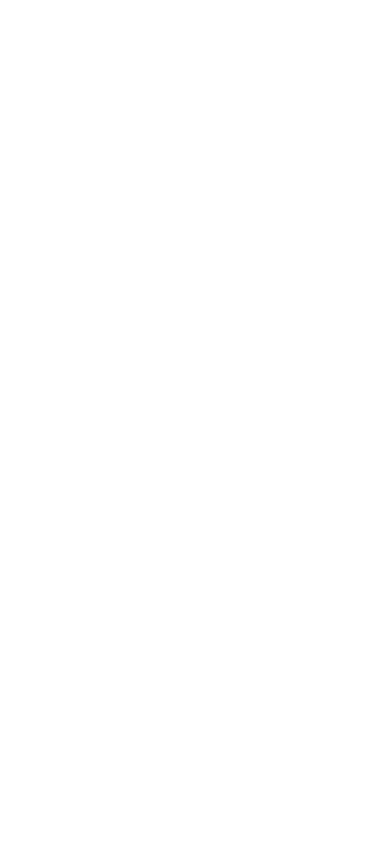
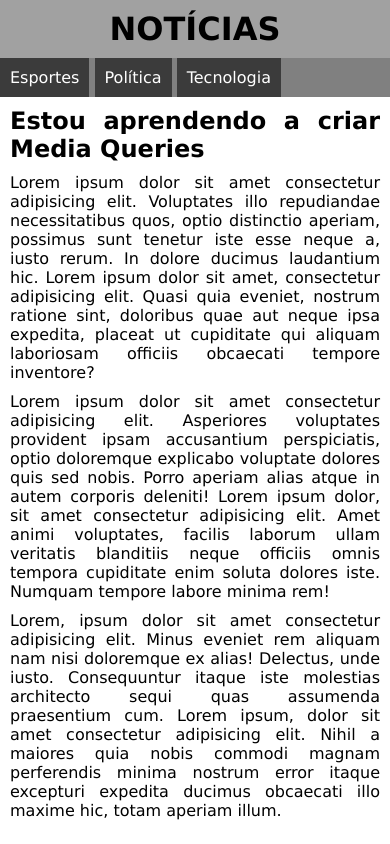
Before and after one commit to marioander/html-e-css, a plain HTML site: page exercícios/ex026/mq001/index.html in a window 390 px wide. Drawn offline with Linux system fonts and the light colour scheme.

Commit message:
Media Queries

```diff
--- /dev/null
+++ b/exercícios/ex026/mq001/estilos/impressora.css
@@ -0,0 +1,43 @@
+/* VERSÃO IMPRESSORA */
+
+@charset "UTF-8";
+
+* {
+    padding: 10px;
+    margin: 10px;
+}
+
+html {
+    font-family: 'Courier New', Courier, monospace;
+    line-height: 1.5em;
+}
+
+menu {
+    display: none;
+}
+
+h1 {
+    font-size: 2em;
+    background-color: rgb(161, 161, 161);
+    text-align: center;
+    padding: 10px;
+}
+
+main {
+    max-width: 800px;
+    margin: auto;
+    padding: 10px;
+    text-align: justify;
+}
+
+h2 {
+    font-size: 1.5em;
+}
+
+p {
+    padding-top: 10px;
+}
+
+article::after {
+    content: "Esse artigo foi impresso através do site www.cursoemvideo.com";
+}
--- /dev/null
+++ b/exercícios/ex026/mq001/estilos/tela.css
@@ -0,0 +1,54 @@
+/* VERSÃO MONITOR */
+
+@charset "UTF-8";
+
+* {
+    padding: 0;
+    margin: 0;
+}
+
+body {
+    font-family: Verdana, Geneva, Tahoma, sans-serif;
+    font-weight: normal;
+}
+
+h1 {
+    font-size: 2em;
+    background-color: rgb(161, 161, 161);
+    text-align: center;
+    padding: 10px;
+}
+
+ul {
+    background-color: gray;
+}
+
+li {
+    display: inline-block;
+    background-color: rgb(59, 59, 59);
+    padding: 10px;
+}
+
+a {
+    color: white;
+    text-decoration: none;
+}
+
+a:hover {
+    text-decoration: underline;
+}
+
+main {
+    max-width: 800px;
+    margin: auto;
+    padding: 10px;
+    text-align: justify;
+}
+
+h2 {
+    font-size: 1.5em;
+}
+
+p {
+    padding-top: 10px;
+}
--- a/exercícios/ex026/mq001/index.html
+++ b/exercícios/ex026/mq001/index.html
@@ -5,8 +5,27 @@
     <meta http-equiv="X-UA-Compatible" content="IE=edge">
     <meta name="viewport" content="width=device-width, initial-scale=1.0">
     <title>Media Query</title>
+    <link rel="stylesheet" href="estilos/tela.css" media="screen">
+    <link rel="stylesheet" href="estilos/impressora.css" media="print">
 </head>
 <body>
-
+    <header>
+        <h1>NOTÍCIAS</h1>
+        <menu>
+            <ul>
+                <li><a href="#">Esportes</a></li>
+                <li><a href="#">Política</a></li>
+                <li><a href="#">Tecnologia</a></li>
+            </ul>
+        </menu>
+    </header>
+    <main>
+        <article>
+            <h2>Estou aprendendo a criar Media Queries</h2>
+            <p>Lorem ipsum dolor sit amet consectetur adipisicing elit. Voluptates illo repudiandae necessitatibus quos, optio distinctio aperiam, possimus sunt tenetur iste esse neque a, iusto rerum. In dolore ducimus laudantium hic. Lorem ipsum dolor sit amet, consectetur adipisicing elit. Quasi quia eveniet, nostrum ratione sint, doloribus quae aut neque ipsa expedita, placeat ut cupiditate qui aliquam laboriosam officiis obcaecati tempore inventore?</p>
+            <p>Lorem ipsum dolor sit amet consectetur adipisicing elit. Asperiores voluptates provident ipsam accusantium perspiciatis, optio doloremque explicabo voluptate dolores quis sed nobis. Porro aperiam alias atque in autem corporis deleniti! Lorem ipsum dolor, sit amet consectetur adipisicing elit. Amet animi voluptates, facilis laborum ullam veritatis blanditiis neque officiis omnis tempora cupiditate enim soluta dolores iste. Numquam tempore labore minima rem!</p>
+            <p>Lorem, ipsum dolor sit amet consectetur adipisicing elit. Minus eveniet rem aliquam nam nisi doloremque ex alias! Delectus, unde iusto. Consequuntur itaque iste molestias architecto sequi quas assumenda praesentium cum. Lorem ipsum, dolor sit amet consectetur adipisicing elit. Nihil a maiores quia nobis commodi magnam perferendis minima nostrum error itaque excepturi expedita ducimus obcaecati illo maxime hic, totam aperiam illum.</p>
+        </article>
+    </main>
 </body>
 </html>
```
Also changed, not shown: 1 other file.
